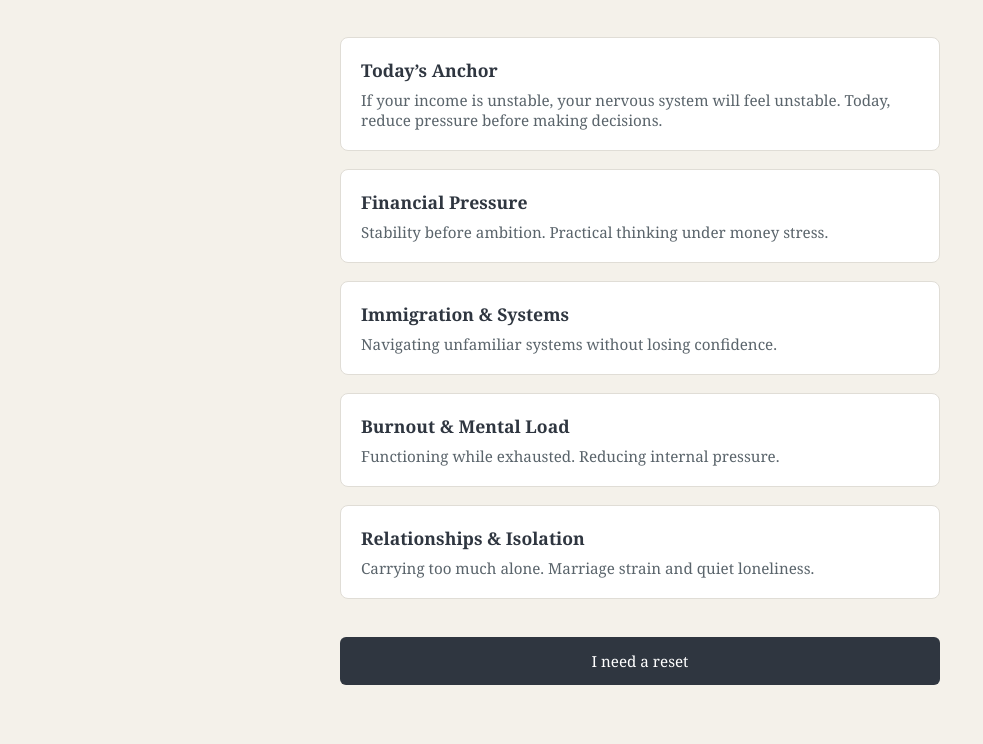
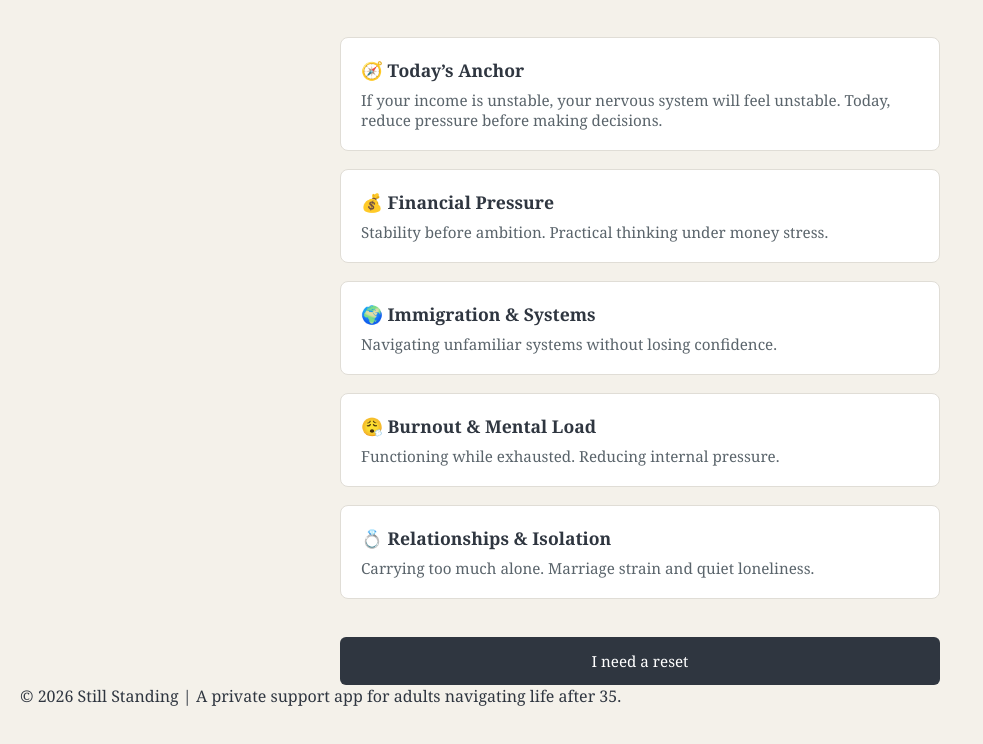
Before and after one commit to gloriascookhouse/Still-Standing-App, a plain HTML site: page index.html in a window 1280 px wide. Shown: the part 114-858 px from the top of the page, without its empty margins (0-983 px from the left). Drawn offline with Linux system fonts and the light colour scheme.

Commit message:
Update index.html

```diff
--- a/index.html
+++ b/index.html
@@ -16,27 +16,27 @@
 
     <main>
       <section class="card" onclick="openSection('anchors')">
-        <h2>Today’s Anchor</h2>
-        <p id="anchorPreview">Loading today’s orientation…</p>
+        <h2>🧭 Today’s Anchor</h2>
+        <p id="anchorPreview">Welcome! Your first anchor will appear here soon.</p>
       </section>
 
       <section class="card" onclick="openSection('financial')">
-        <h2>Financial Pressure</h2>
+        <h2>💰 Financial Pressure</h2>
         <p>Stability before ambition. Practical thinking under money stress.</p>
       </section>
 
       <section class="card" onclick="openSection('immigration')">
-        <h2>Immigration & Systems</h2>
+        <h2>🌍 Immigration & Systems</h2>
         <p>Navigating unfamiliar systems without losing confidence.</p>
       </section>
 
       <section class="card" onclick="openSection('burnout')">
-        <h2>Burnout & Mental Load</h2>
+        <h2>😮‍💨 Burnout & Mental Load</h2>
         <p>Functioning while exhausted. Reducing internal pressure.</p>
       </section>
 
       <section class="card" onclick="openSection('relationships')">
-        <h2>Relationships & Isolation</h2>
+        <h2>💍 Relationships & Isolation</h2>
         <p>Carrying too much alone. Marriage strain and quiet loneliness.</p>
       </section>
 
@@ -51,11 +51,16 @@
     <div class="modal-content">
       <button class="close-btn" onclick="closeModal()">×</button>
       <h2 id="modalTitle"></h2>
+      <p id="modalDescription"></p>
       <p id="modalText"></p>
       <button onclick="nextItem()">Next</button>
     </div>
   </div>
 
+  <footer>
+    <p>© 2026 Still Standing | A private support app for adults navigating life after 35.</p>
+  </footer>
+
   <script src="app.js"></script>
 </body>
 </html>
```
